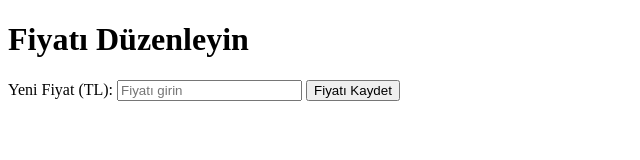
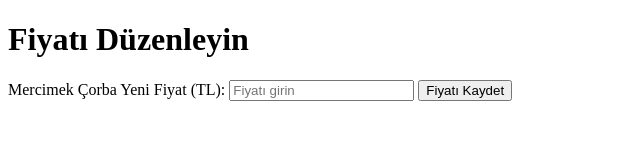
Before and after one commit to efe614167/efeornekite.github.I, a plain HTML site: page admin2.html in a window 1280 px wide. Shown: the whole page, without its empty margins (0-640 px from the left). Drawn offline with Linux system fonts and the light colour scheme.

Commit message:
Update admin2.html

```diff
--- a/admin2.html
+++ b/admin2.html
@@ -9,7 +9,7 @@
 <body>
     <h1>Fiyatı Düzenleyin</h1>
 
-    <label for="new-price">Yeni Fiyat (TL): </label>
+    <label for="new-price">Mercimek Çorba Yeni Fiyat (TL): </label>
     <input type="number" id="new-price" placeholder="Fiyatı girin" />
     <button id="save-price">Fiyatı Kaydet</button>
 
```
